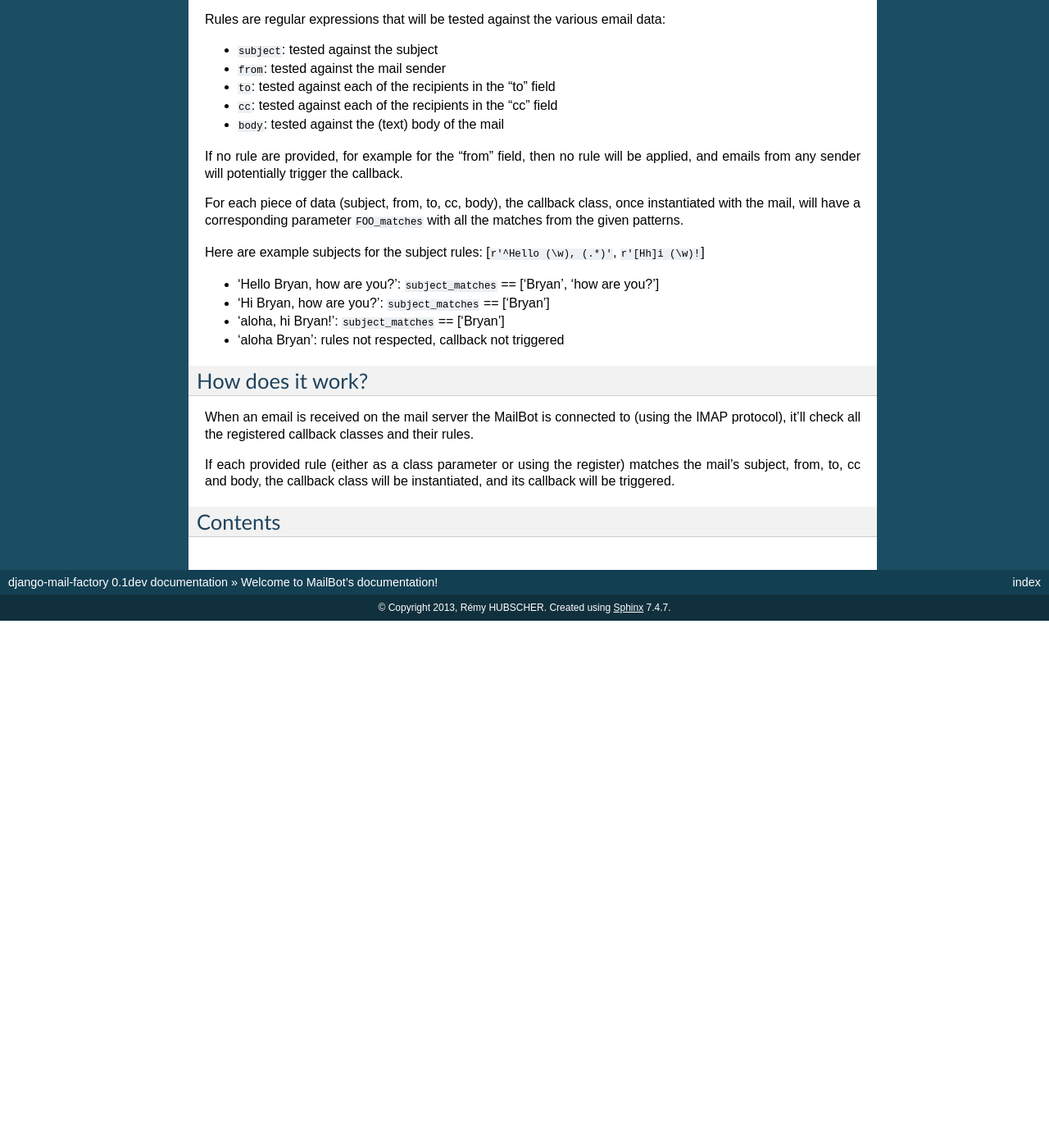
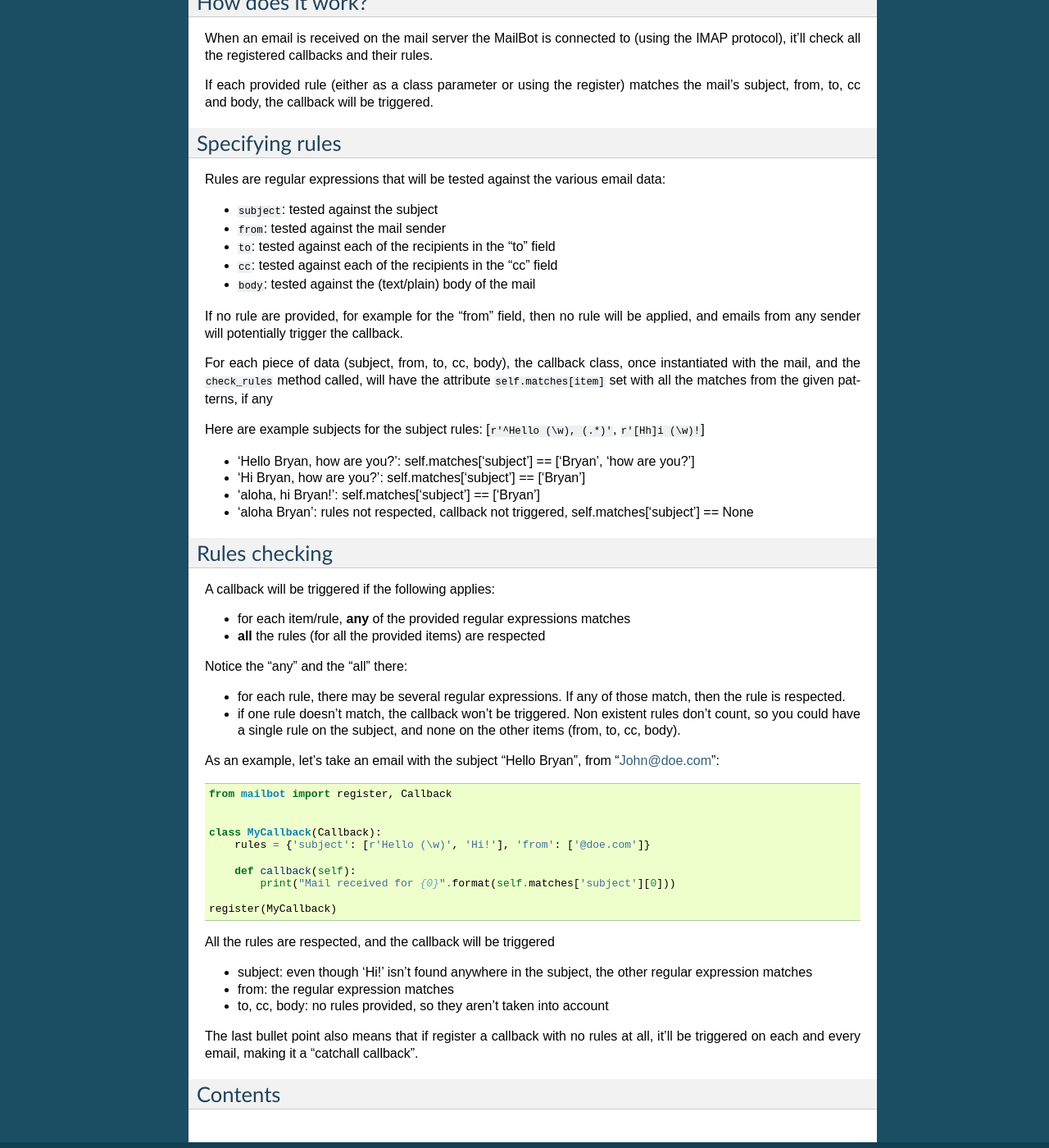
Before and after one commit to magopian/mailbot, a Sphinx documentation site: the page built from docs/source/index.rst, in a window 1280 px wide and 1400 px high, scrolled down 1706 px. Shown: the whole window at 82% size. Built offline with Sphinx 7.4.7, drawn with Linux system fonts in a browser that asks for light colours; before the commit the page ends 2463 px from its top, so only the background shows below that; some of the changed text lies outside the part shown.

Commit message:
wip: callbacks, rules checking

```diff
--- a/docs/source/index.rst
+++ b/docs/source/index.rst
@@ -60,7 +60,7 @@ Registering callbacks
     register(MyCallback)
 
 By default, callbacks will be executed on each and every mail received, unless
-you specify it differently, either using the 'rules' parameter on the callback
+you specify it differently, either using the 'rules' attribute on the callback
 class, or by registering with those rules:
 
 
@@ -68,7 +68,8 @@ Providing the rules as a parameter
 ----------------------------------
 
 Here's a callback that will only be triggered if the subject matches the
-pattern 'Hello ' followed by a word:
+pattern 'Hello ' followed by a word, anywhere in the subject (it uses
+``re.search``):
 
 .. code-block:: python
 
@@ -101,9 +102,21 @@ registering:
     class MyCallback(Callback):
 
         def callback(self):
-            print("Mail received for %s!" self.subject_matches[0])
+            print("Mail received for %s!" self.matches['subject'][0])
 
-    register(MyCallback, rules={'subject_patterns': [r'Hello (\w)']})
+    register(MyCallback, rules={'subject': [r'Hello (\w)']})
+
+
+How does it work?
+-----------------
+
+When an email is received on the mail server the MailBot is connected to
+(using the IMAP protocol), it'll check all the registered callbacks and their
+rules.
+
+If each provided rule (either as a class parameter or using the register)
+matches the mail's subject, from, to, cc and body, the callback will be
+triggered.
 
 
 Specifying rules
@@ -116,34 +129,68 @@ data:
 * ``from``: tested against the mail sender
 * ``to``: tested against each of the recipients in the "to" field
 * ``cc``: tested against each of the recipients in the "cc" field
-* ``body``: tested against the (text) body of the mail
+* ``body``: tested against the (text/plain) body of the mail
 
 If no rule are provided, for example for the "from" field, then no rule will be
 applied, and emails from any sender will potentially trigger the callback.
 
 For each piece of data (subject, from, to, cc, body), the callback class,
-once instantiated with the mail, will have a corresponding parameter
-``FOO_matches`` with all the matches from the given patterns.
+once instantiated with the mail, and the ``check_rules`` method called, will
+have the attribute ``self.matches[item]`` set with all the matches from the
+given patterns, if any
 
 Here are example subjects for the subject rules:
 [``r'^Hello (\w), (.*)'``, ``r'[Hh]i (\w)!``]
 
-* 'Hello Bryan, how are you?': ``subject_matches`` == ['Bryan', 'how are you?']
-* 'Hi Bryan, how are you?': ``subject_matches`` == ['Bryan']
-* 'aloha, hi Bryan!': ``subject_matches`` == ['Bryan']
-* 'aloha Bryan': rules not respected, callback not triggered
+* 'Hello Bryan, how are you?': self.matches['subject'] == ['Bryan', 'how are you?']
+* 'Hi Bryan, how are you?': self.matches['subject'] == ['Bryan']
+* 'aloha, hi Bryan!': self.matches['subject'] == ['Bryan']
+* 'aloha Bryan': rules not respected, callback not triggered,
+  self.matches['subject'] == None
 
 
-How does it work?
------------------
+Rules checking
+--------------
 
-When an email is received on the mail server the MailBot is connected to
-(using the IMAP protocol), it'll check all the registered callback classes and
-their rules.
+A callback will be triggered if the following applies:
 
-If each provided rule (either as a class parameter or using the register)
-matches the mail's subject, from, to, cc and body, the callback class will
-be instantiated, and its callback will be triggered.
+* for each item/rule, **any** of the provided regular expressions matches
+* **all** the rules (for all the provided items) are respected
+
+Notice the "any" and the "all" there:
+
+* for each rule, there may be several regular expressions. If any of those
+  match, then the rule is respected.
+* if one rule doesn't match, the callback won't be triggered. Non existent
+  rules don't count, so you could have a single rule on the subject, and none
+  on the other items (from, to, cc, body).
+
+As an example, let's take an email with the subject "Hello Bryan", from
+"John@doe.com":
+
+.. code-block:: python
+
+    from mailbot import register, Callback
+
+
+    class MyCallback(Callback):
+        rules = {'subject': [r'Hello (\w)', 'Hi!'], 'from': ['@doe.com']}
+
+        def callback(self):
+            print("Mail received for {0}".format(self.matches['subject'][0]))
+
+    register(MyCallback)
+
+All the rules are respected, and the callback will be triggered
+
+* subject: even though 'Hi!' isn't found anywhere in the subject, the other
+  regular expression matches
+* from: the regular expression matches
+* to, cc, body: no rules provided, so they aren't taken into account
+
+The last bullet point also means that if register a callback with no rules at
+all, it'll be triggered on each and every email, making it a "catchall
+callback".
 
 
 Contents
```
Also changed, not shown: other parts of docs/source/index.rst (+2 -2 lines), 3 other files.
